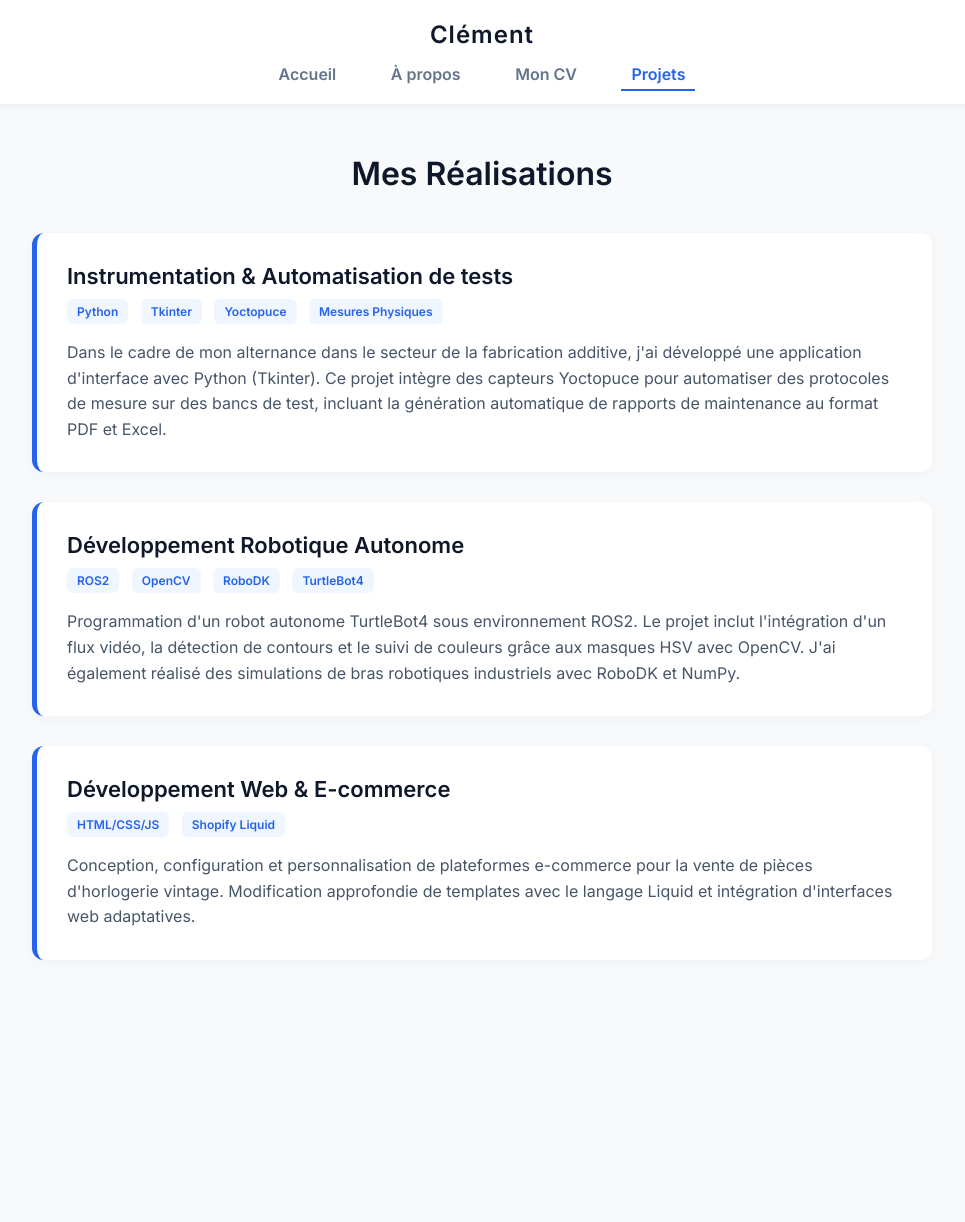
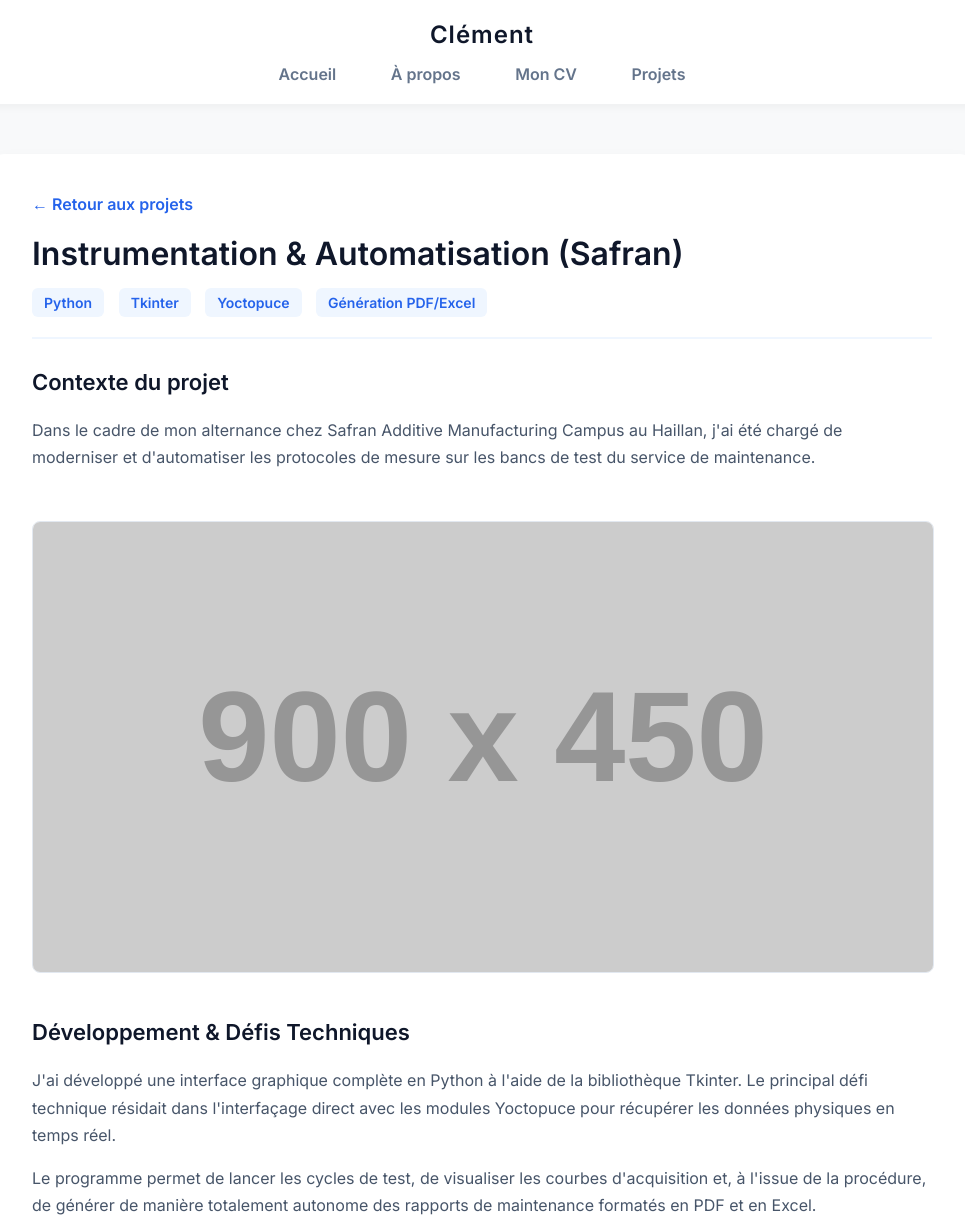
Before and after one commit to clementdemonts1406/clementdemonts.github.io, a plain HTML site: page projets.html in a window 1280 px wide. Shown: the top 1222 px of the page, without its empty margins (158-1123 px from the left). Before the commit the page ends 1010 px from the top, so only its background shows below. Drawn offline with Linux system fonts and the light colour scheme; placeholder pictures from the web are drawn by us.

Commit message:
projets.html

```diff
--- a/projets.html
+++ b/projets.html
@@ -3,7 +3,7 @@
 <head>
     <meta charset="UTF-8">
     <meta name="viewport" content="width=device-width, initial-scale=1.0">
-    <title>Clément - Projets</title>
+    <title>Clément - Projet Safran</title>
     <style>
         @import url('https://fonts.googleapis.com/css2?family=Inter:wght@300;400;600&display=swap');
 
@@ -14,21 +14,23 @@
         nav { margin-top: 15px; }
         nav a { text-decoration: none; color: #64748b; font-weight: 600; margin: 0 15px; padding: 5px 10px; transition: color 0.3s ease; }
         nav a:hover { color: #2563eb; }
-        nav a.active { color: #2563eb; border-bottom: 2px solid #2563eb; }
 
-        .container { max-width: 900px; margin: 50px auto; padding: 0 20px; }
-        h2 { color: #0f172a; text-align: center; font-size: 32px; margin-bottom: 40px; }
+        .container { max-width: 900px; margin: 50px auto; padding: 40px; background: white; border-radius: 12px; box-shadow: 0 4px 15px rgba(0,0,0,0.03); }
 
-        /* Grille pour les projets */
-        .projects-grid { display: grid; grid-template-columns: 1fr; gap: 30px; }
+        .back-link { display: inline-block; margin-bottom: 20px; color: #2563eb; text-decoration: none; font-weight: 600; }
+        .back-link:hover { text-decoration: underline; }
 
-        /* Carte Projet */
-        .project-card { background: white; border-radius: 12px; padding: 30px; box-shadow: 0 4px 15px rgba(0,0,0,0.03); border-left: 5px solid #2563eb; transition: transform 0.3s ease; }
-        .project-card:hover { transform: translateY(-5px); }
-        .project-title { font-size: 22px; color: #0f172a; margin-top: 0; margin-bottom: 10px; }
-        .project-tags { margin-bottom: 15px; }
-        .tag { background: #eff6ff; color: #2563eb; padding: 5px 10px; border-radius: 6px; font-size: 12px; font-weight: 600; margin-right: 8px; display: inline-block; }
-        .project-desc { color: #475569; line-height: 1.6; margin-bottom: 0; }
+        h2 { color: #0f172a; font-size: 32px; margin-top: 0; margin-bottom: 15px; }
+
+        .project-tags { margin-bottom: 30px; border-bottom: 2px solid #eff6ff; padding-bottom: 20px; }
+        .tag { background: #eff6ff; color: #2563eb; padding: 6px 12px; border-radius: 6px; font-size: 14px; font-weight: 600; margin-right: 10px; display: inline-block; }
+
+        .content-section { margin-bottom: 30px; }
+        h3 { color: #0f172a; font-size: 22px; }
+        p { color: #475569; line-height: 1.7; font-size: 16px; }
+
+        /* Style pour les images du projet */
+        .project-image { width: 100%; max-height: 450px; object-fit: cover; border-radius: 8px; margin: 20px 0; border: 1px solid #e2e8f0; }
     </style>
 </head>
 <body>
@@ -39,55 +41,39 @@
             <a href="index.html">Accueil</a>
             <a href="apropos.html">À propos</a>
             <a href="cv.html">Mon CV</a>
-            <a href="projets.html" class="active">Projets</a>
+            <a href="projets.html">Projets</a>
         </nav>
     </header>
 
     <div class="container">
-        <h2>Mes Réalisations</h2>
+        <a href="projets.html" class="back-link">← Retour aux projets</a>
 
-        <div class="projects-grid">
+        <h2>Instrumentation & Automatisation (Safran)</h2>
 
-            <!-- Projet 1 : Alternance -->
-            <div class="project-card">
-                <h3 class="project-title">Instrumentation & Automatisation de tests</h3>
         <div class="project-tags">
             <span class="tag">Python</span>
             <span class="tag">Tkinter</span>
             <span class="tag">Yoctopuce</span>
-                    <span class="tag">Mesures Physiques</span>
-                </div>
-                <p class="project-desc">
-                    Dans le cadre de mon alternance dans le secteur de la fabrication additive, j'ai développé une application d'interface avec Python (Tkinter). Ce projet intègre des capteurs Yoctopuce pour automatiser des protocoles de mesure sur des bancs de test, incluant la génération automatique de rapports de maintenance au format PDF et Excel.
-                </p>
+            <span class="tag">Génération PDF/Excel</span>
         </div>
 
-            <!-- Projet 2 : Robotique -->
-            <div class="project-card">
-                <h3 class="project-title">Développement Robotique Autonome</h3>
-                <div class="project-tags">
-                    <span class="tag">ROS2</span>
-                    <span class="tag">OpenCV</span>
-                    <span class="tag">RoboDK</span>
-                    <span class="tag">TurtleBot4</span>
-                </div>
-                <p class="project-desc">
-                    Programmation d'un robot autonome TurtleBot4 sous environnement ROS2. Le projet inclut l'intégration d'un flux vidéo, la détection de contours et le suivi de couleurs grâce aux masques HSV avec OpenCV. J'ai également réalisé des simulations de bras robotiques industriels avec RoboDK et NumPy.
-                </p>
+        <div class="content-section">
+            <h3>Contexte du projet</h3>
+            <p>Dans le cadre de mon alternance chez Safran Additive Manufacturing Campus au Haillan, j'ai été chargé de moderniser et d'automatiser les protocoles de mesure sur les bancs de test du service de maintenance.</p>
         </div>
 
-            <!-- Projet 3 : Web / E-commerce -->
-            <div class="project-card">
-                <h3 class="project-title">Développement Web & E-commerce</h3>
-                <div class="project-tags">
-                    <span class="tag">HTML/CSS/JS</span>
-                    <span class="tag">Shopify Liquid</span>
-                </div>
-                <p class="project-desc">
-                    Conception, configuration et personnalisation de plateformes e-commerce pour la vente de pièces d'horlogerie vintage. Modification approfondie de templates avec le langage Liquid et intégration d'interfaces web adaptatives.
-                </p>
+        <!-- Remplace le src par le nom de ta photo, ex: interface-python.png -->
+        <img src="https://via.placeholder.com/900x450?text=Photo+de+l+interface+ou+du+banc+de+test" alt="Interface Python Tkinter" class="project-image">
+
+        <div class="content-section">
+            <h3>Développement & Défis Techniques</h3>
+            <p>J'ai développé une interface graphique complète en Python à l'aide de la bibliothèque Tkinter. Le principal défi technique résidait dans l'interfaçage direct avec les modules Yoctopuce pour récupérer les données physiques en temps réel.</p>
+            <p>Le programme permet de lancer les cycles de test, de visualiser les courbes d'acquisition et, à l'issue de la procédure, de générer de manière totalement autonome des rapports de maintenance formatés en PDF et en Excel.</p>
         </div>
 
+        <div class="content-section">
+            <h3>Résultats obtenus</h3>
+            <p>Cette solution a permis de réduire significativement le temps de traitement des données post-essais et d'éliminer les erreurs de saisie manuelle dans les rapports de maintenance.</p>
         </div>
     </div>
 
```
Lines whose indentation alone changed are shown as unchanged.
